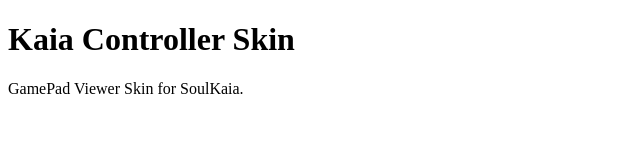
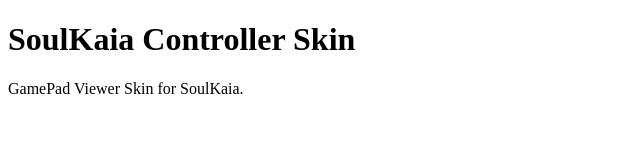
Before and after one commit to imblakeluna/kaiacontroller, a plain HTML site: page index.html in a window 1280 px wide. Shown: the whole page, without its empty margins (0-640 px from the left). Drawn offline with Linux system fonts and the light colour scheme.

Commit message:
Update index.html

```diff
--- a/index.html
+++ b/index.html
@@ -1,7 +1,7 @@
 <!DOCTYPE html>
 <html>
 <body>
-<h1>Kaia Controller Skin</h1>
+<h1>SoulKaia Controller Skin</h1>
 <p>GamePad Viewer Skin for SoulKaia.</p>
 </body>
 </html>
```
